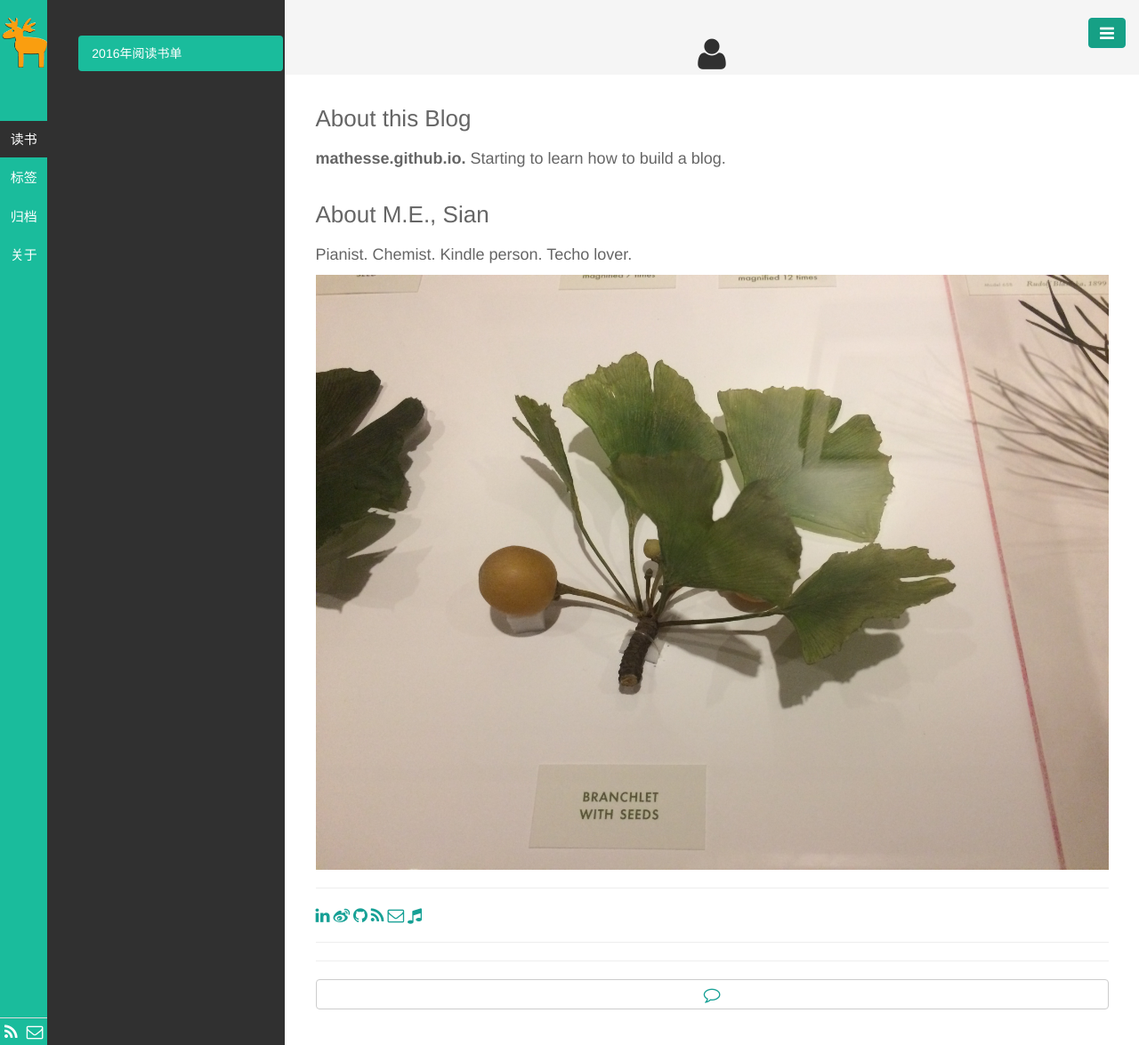
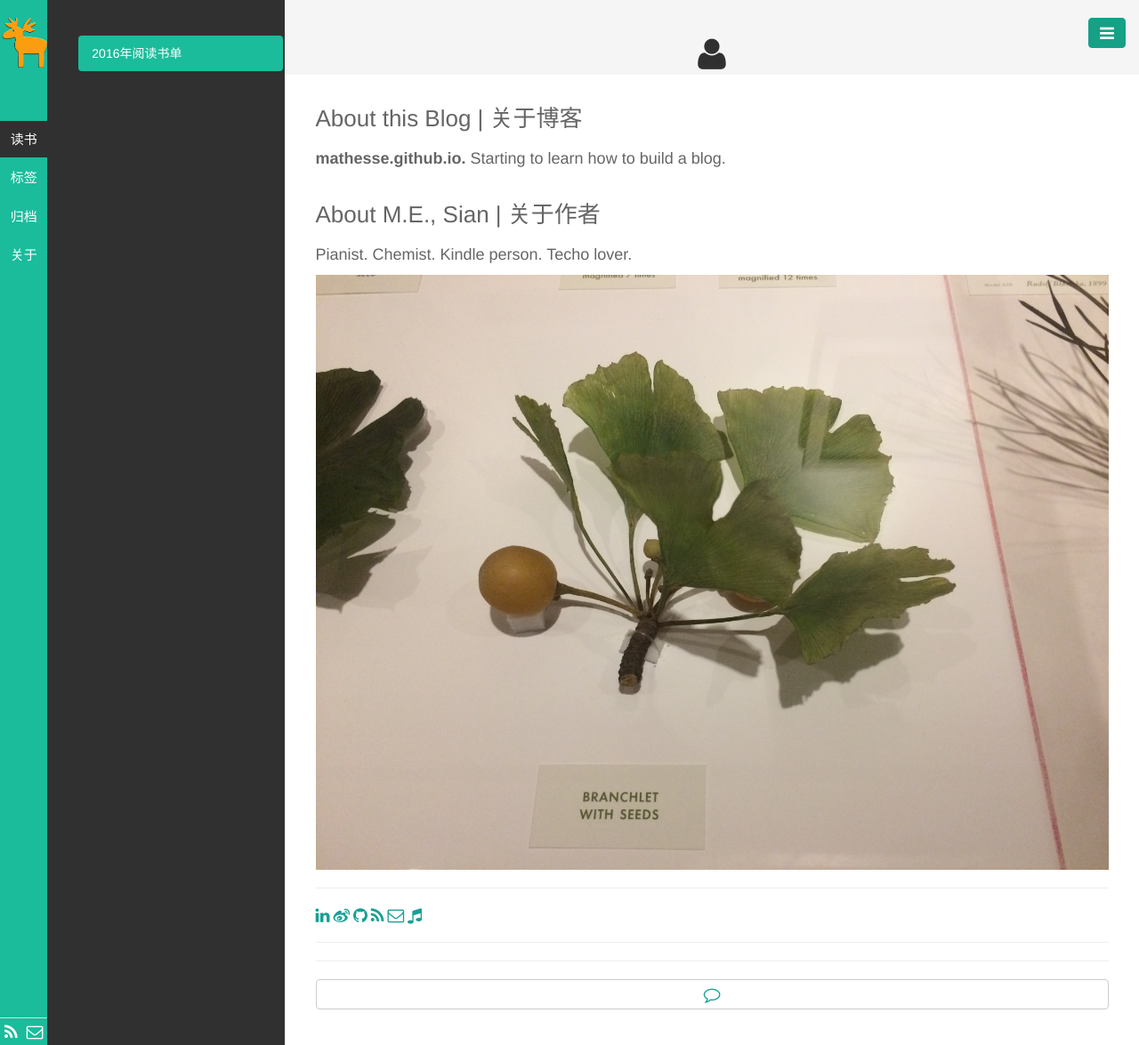
Before and after one commit to mathesse/mathesse.github.io, a Jekyll site: the page built from pages/about.html, in a window 1280 px wide. Shown: the whole page at 89% size. Built offline with Jekyll 4.4.1, drawn with Linux system fonts in a browser that asks for light colours.

Commit message:
Update about.html

```diff
--- a/pages/about.html
+++ b/pages/about.html
@@ -1,12 +1,12 @@
 ---
 layout: page_title
 title: <i class="fa fa-user fa-lg"></i>
-titlename: 关于
+titlename: ABOUT | 关于
 ---
-<h3>About this Blog</h3>
+<h3>About this Blog | 关于博客</h3>
 <p style=font-size:18px><B>mathesse.github.io. </B> Starting to learn how to build a blog.</p>
 
-<h3>About M.E., Sian</h3>
+<h3>About M.E., Sian | 关于作者</h3>
 <p style=font-size:18px> Pianist. Chemist. Kindle person. Techo lover.</p>
 
 <center><img src="/public/img/ginko.jpg" style="width:100%"></center>
```
